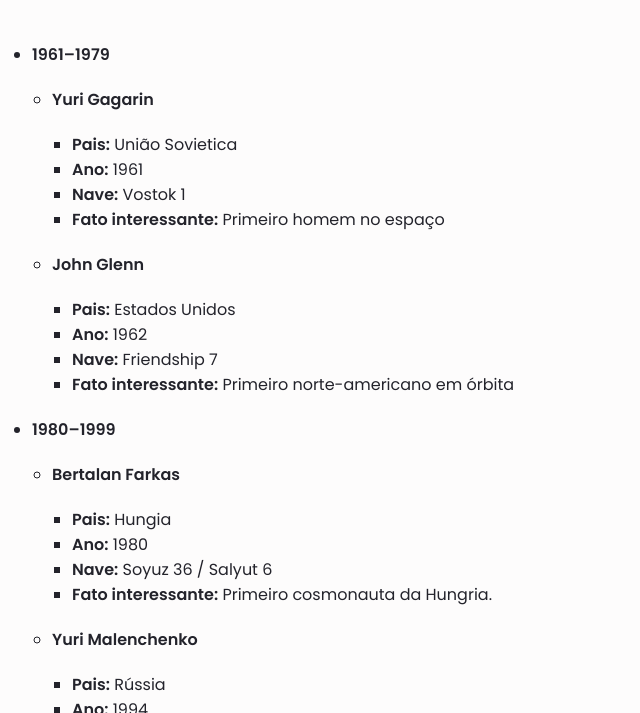
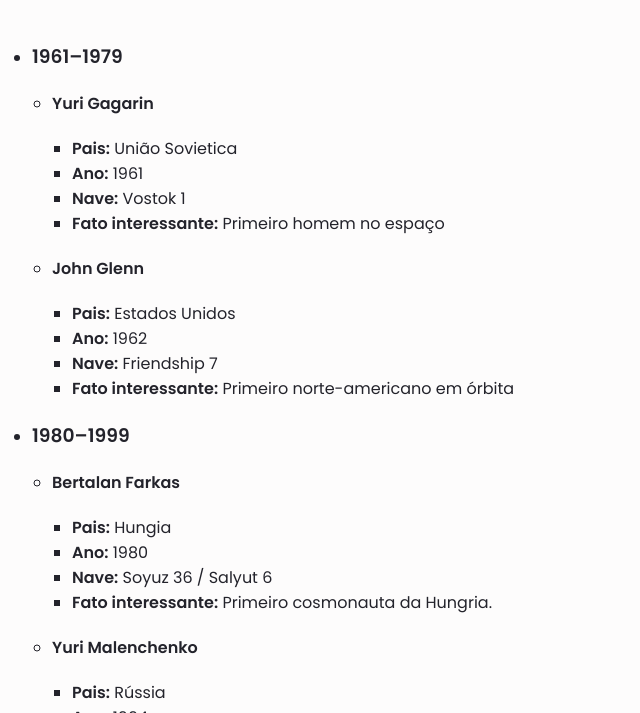
Before and after one commit to dev-edinaldo/treinamentos, a plain HTML site: page one_bit_code/05-Exercício: Criando uma lista/index.html in a window 1280 px wide. Shown: the part 87-800 px from the top of the page, without its empty margins (0-640 px from the left). Drawn offline with Linux system fonts and the light colour scheme.

Commit message:
Exercício: Criando uma lista

```diff
--- a/one_bit_code/05-Exercício: Criando uma lista/index.html
+++ b/one_bit_code/05-Exercício: Criando uma lista/index.html
@@ -18,16 +18,15 @@
       <div>
         <h1>Viagens Espaciais</h1>
         <p>
-          <span
-            >Conheça algumas pessoas que já participaram de viagens
-            espaciais.</span
-          >
+          <span>
+            Conheça algumas pessoas que já participaram de viagens espaciais.
+          </span>
         </p>
       </div>
 
       <div>
         <ul>
-          <li><strong>1961–1979</strong></li>
+          <li><h3>1961–1979</h3></li>
           <ul>
             <li><strong>Yuri Gagarin</strong></li>
             <ul>
@@ -51,7 +50,7 @@
               </li>
             </ul>
           </ul>
-          <li><strong>1980–1999</strong></li>
+          <li><h3>1980–1999</h3></li>
           <ul>
             <li><strong>Bertalan Farkas</strong></li>
             <ul>
```
